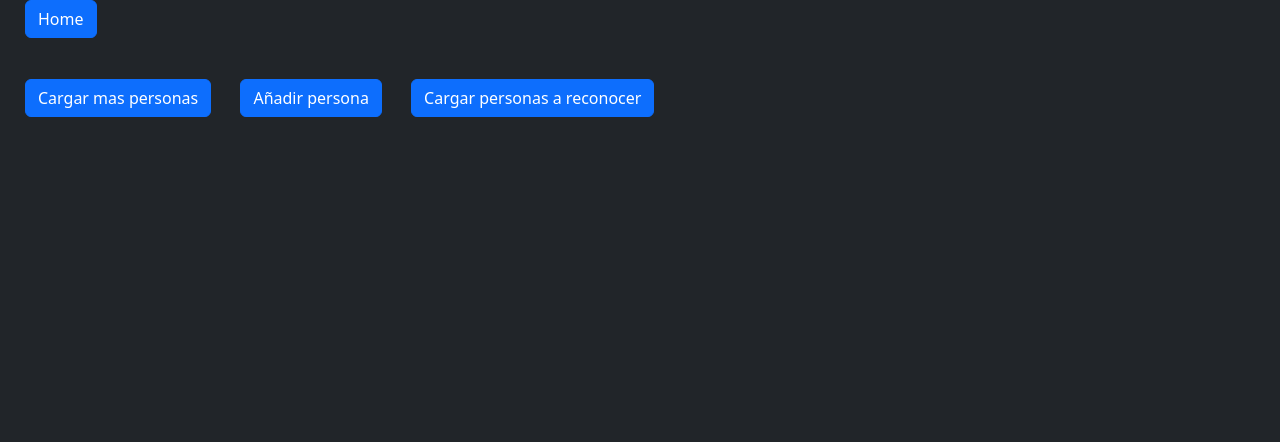
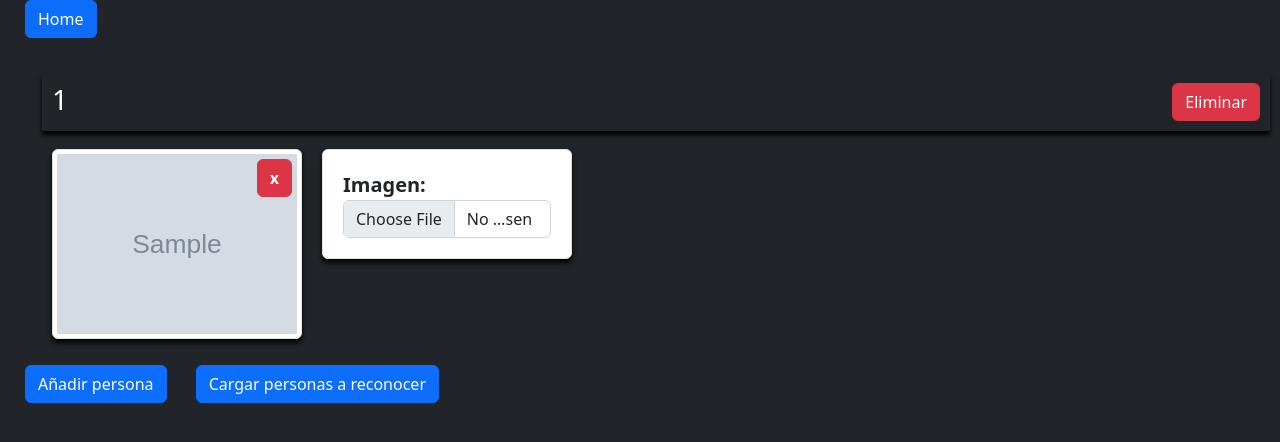
Before and after one commit to DanielPalacios05/OptikaProject, a Django app: template OptikaWebProject/webApp/templates/peopleToRecog.html in a window 1280 px wide. Shown: the top 442 px of the page. Run offline with Django 4.2, Linux system fonts and the light colour scheme; the template is opened without the code that fills it: most values are stand-ins (such as "Sample title", 1, 10 or a date in 2020); grey boxes marked "Sample" are stand-in pictures; some libraries are stand-ins or nearby versions.

Commit message:
refactor: changing all js code to python

```diff
--- a/OptikaWebProject/webApp/templates/peopleToRecog.html
+++ b/OptikaWebProject/webApp/templates/peopleToRecog.html
@@ -1,6 +1,7 @@
 <html>
   <head>
     <title>PeopleToRecog</title>
+	{% load static %}
     <link
       href="https://cdn.jsdelivr.net/npm/bootstrap@5.2.1/dist/css/bootstrap.min.css"
       rel="stylesheet"
@@ -15,14 +16,66 @@
       style="margin-left: 25px; margin-bottom: 25px"
       >Home</a
     >
-    <ul id="people-container" style="list-style-type: none"></ul>
-    <button
-      class="btn btn-primary"
-      id="load-more-people"
-      style="margin-left: 25px"
-    >
-      Cargar mas personas
-    </button>
+	<div class="people_">
+	  {% if people_to_recog %}
+	  <ul id="people-container" style="list-style-type: none">
+		{% for person in people_to_recog %}
+		  <div
+			id="personNumber{{ forloop.counter0 }}"
+            class="person"
+            style="display: flex; margin: 10px; flex-direction: column;"
+          >
+            <h3
+              class="userInfo"
+              style="padding: 10px; box-shadow: 0px 4px 5px black; cursor: pointer; display: flex; justify-content: space-between;"
+            >
+			  {{ person.id }}
+			  <a type="button" class="btn btn-danger" href="{% url 'delete-known-person' person.id %}" >Eliminar</a>
+            </h3>
+            <div class="picturesContainer" style="flex-direction: column;">
+			  <div style="display: flex; flex-wrap: wrap;">
+				  {% for image in person.images %}
+					<div style="position: relative;">
+					  <img
+						  src={{ image.image }}
+						  alt="Image"
+						  class="img-thumbnail"
+						  style="width: 250px; box-shadow: 0px 4px 5px black; margin: 10px;"
+					  />
+					  <a id="delete-image-{{person.id}}-{{image.image}}" type="button" style="position: absolute; top: 0px; right: 0px; font-weight: bold; transform: translate(-20px, 20px)" class="btn btn-danger" onclick="">x</a>
+					</div>
+				  {% endfor %}
+              <div
+                class="img-thumbnail"
+                style="width: 250px; height: 80%; box-shadow: 0px 4px 5px black; margin: 10px; padding: 20px 20px 20px 20px; display: flex; justify-content: center; flex-direction: column"
+              >
+                <label
+                  for="picture"
+                  class="text-dark"
+                  style="font-weight: bold; font-size: 20px;"
+                >
+                  Imagen:
+                </label>
+                <input
+                  id="image-input${person.id}"
+                  type="file"
+                  class="form-control pictureInput"
+                  name="picture"
+                />
+              </div>
+              <div
+                id="uploadStatus${person.id}"
+                class="text-white"
+                style="margin: 0px 0px 0px 20px;"
+              ></div>
+            </li>
+		{% endfor %}
+	  </ul>
+	  {% else %}
+	  <p>No people available</p>
+	  {% endif %}
+
+	</div>
     <a
       href="{% url 'addPerson' %}"
       class="btn btn-primary"
@@ -48,7 +101,7 @@
       <div class="modal-dialog" role="document">
         <div class="modal-content">
           <div class="modal-header">
-            <h5 class="modal-title text-dark">Eliminar Usuario</h5>
+            <h5 class="modal-title text-dark">Eliminar persona conocida</h5>
             <button
               type="button"
               class="close"
@@ -59,7 +112,9 @@
             </button>
           </div>
 
-          <div class="modal-body" id="modal-body"></div>
+          <div class="modal-body" id="modal-body">
+		  <p>¿Seguro que quieres elimanar a esta persona de la base de datos?</p>
+		  </div>
 
           <div class="modal-footer" id="modal-footer">
             <button
@@ -129,30 +184,6 @@
     const app = initializeApp(firebaseConfig);
     const db = getFirestore(app);
 
-    async function getKnownPeople(doc = undefined) {
-      let q = query(collection(db, "KnownPeople"), orderBy("name"), limit(10));
-      let knownPeople = [];
-
-      if (doc)
-        q = query(
-          collection(db, "KnownPeople"),
-          orderBy("name"),
-          limit(10),
-          startAfter(doc)
-        );
-      (await getDocs(q)).forEach((doc) => knownPeople.push(doc));
-
-      document
-        .getElementById("load-more-people")
-        .addEventListener("click", async () => {
-          (await getKnownPeople(knownPeople[knownPeople.length - 1])).forEach(
-            loadNewPerson
-          );
-        });
-
-      return knownPeople;
-    }
-
     function loadNewPerson(person) {
       let container = document.getElementById("people-container");
       let newPerson = document.createElement("div");
@@ -163,23 +194,6 @@
       let images = "";
       let imageCount = 0;
 
-      for (let image of person.data().images) {
-        imageCount++;
-        images += `
-			  <li style="text-decoration: none;">
-               <div style="position: relative;">
-                 <img
-                   src="${image}"
-                   alt="Image"
-                   class="img-thumbnail"
-                   style="width: 250px; box-shadow: 0px 4px 5px black; margin: 10px;"
-                 />
-				 <button id="delete-image-${person.id}-${image}" type="button" style="position: absolute; top: 0px; right: 0px; font-weight: bold; transform: translate(-20px, 20px)" class="btn btn-danger" onclick="">x</button>
-               </div>
-            </li>
-        `;
-      }
-
       newPerson.outerHTML = `<div
             id="personNumber${personCount}"
             class="person"
@@ -189,7 +203,7 @@
               class="userInfo"
               style="padding: 10px; box-shadow: 0px 4px 5px black; cursor: pointer; display: flex; justify-content: space-between;"
             >
-              ${person.data().name}
+              ${person.id}
               <button type="button" class="btn btn-danger" data-bs-toggle="modal" data-bs-target="#modal-delete">Eliminar</button>
             </h3>
             <div class="picturesContainer" style="display: none; flex-direction: column;">
```
